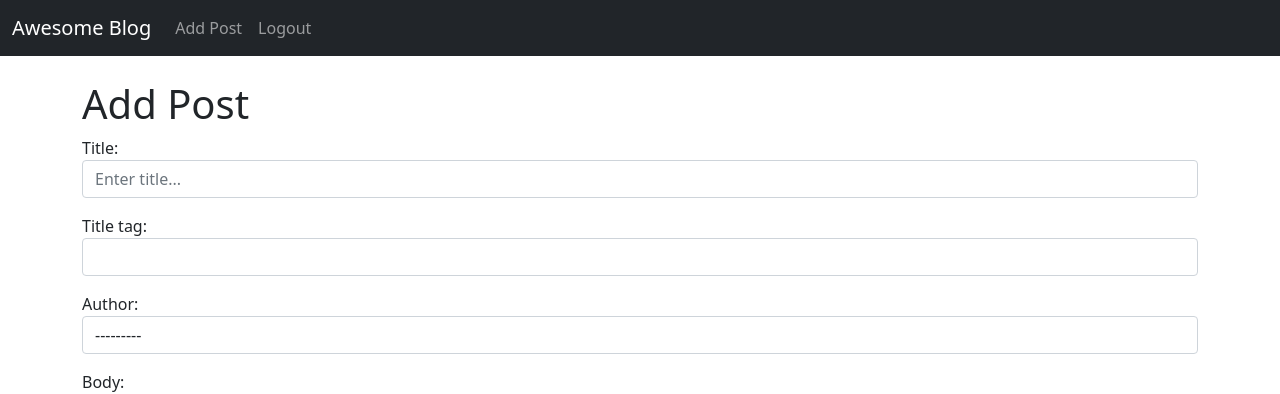
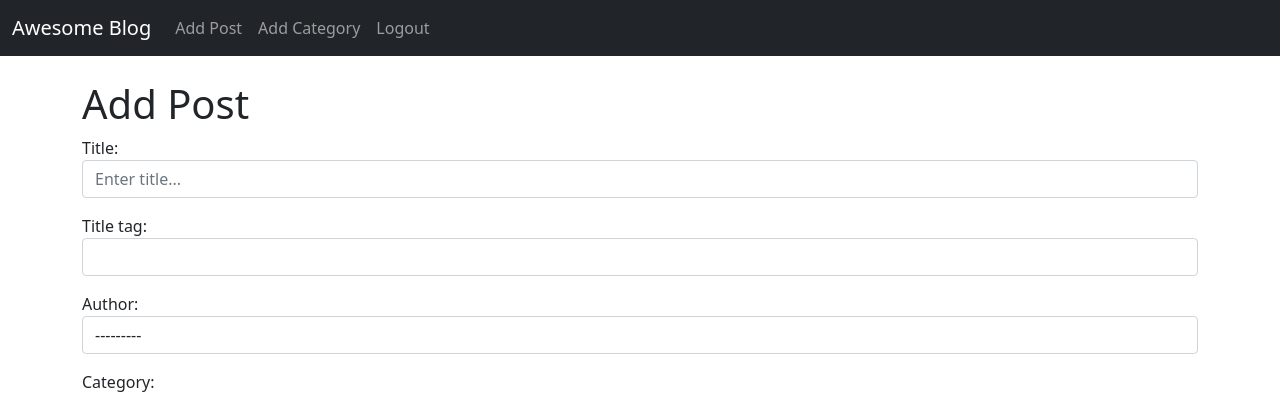
Before and after one commit to shinchri/django-full-blog, a Django app: page /add_post/ in a window 1280 px wide. Shown: the top 394 px of the page. Run offline with Django 4.2, Linux system fonts and the light colour scheme; the visitor is signed in with stand-in values (Sample User, id 1); data comes from the database, SQL or seed files in the repository.

Commit message:
feat: Add category

```diff
--- a/theblog/admin.py
+++ b/theblog/admin.py
@@ -1,5 +1,6 @@
 from django.contrib import admin
-from .models import Post
+from .models import Post, Category
 
 # Register your models here.
 admin.site.register(Post)
+admin.site.register(Category)
--- a/theblog/forms.py
+++ b/theblog/forms.py
@@ -1,26 +1,36 @@
 from django import forms
 
-from .models import Post
+from .models import Post, Category
+
+# choices = [('coding', 'coding'), ('sports', 'sports'), ('entertainment', 'entertainment')]
+choices = Category.objects.all().values_list('name', 'name')
+
+# choice_list = []
+
+# for item in choices:
+#   choice_list.append(item)
 
 class PostForm(forms.ModelForm):
   class Meta:
     model = Post
-    fields = ('title', 'title_tag', 'author', 'body')
+    fields = ('title', 'title_tag', 'author', 'category', 'body')
 
     widgets = {
       'title': forms.TextInput(attrs={'class': 'form-control', 'placeholder': 'Enter title...'}),
       'title_tag': forms.TextInput(attrs={'class': 'form-control'}),
       'author': forms.Select(attrs={'class': 'form-control'}),
+      'category': forms.Select(choices=choices, attrs={'class': 'form-control'}),
       'body': forms.Textarea(attrs={'class': 'form-control'}),
     }
 
 class EditPostForm(forms.ModelForm):
   class Meta:
     model = Post
-    fields = ('title', 'title_tag', 'body')
+    fields = ('title', 'title_tag', 'category', 'body')
 
     widgets = {
       'title': forms.TextInput(attrs={'class': 'form-control', 'placeholder': 'Enter title...'}),
       'title_tag': forms.TextInput(attrs={'class': 'form-control'}),
+      'category': forms.Select(choices=choices, attrs={'class': 'form-control'}),
       'body': forms.Textarea(attrs={'class': 'form-control'}),
     }
--- a/theblog/models.py
+++ b/theblog/models.py
@@ -4,12 +4,24 @@
 from datetime import datetime, date
 
 # Create your models here.
+class Category(models.Model):
+  name = models.CharField(max_length=255)
+
+  def __str__(self):
+    return self.name
+
+  def get_absolute_url(self):
+      return reverse("home")
+
+
+
 class Post(models.Model):
   title = models.CharField(max_length=255)
   title_tag = models.CharField(max_length=255)
   author = models.ForeignKey(User, on_delete=models.CASCADE)
   body = models.TextField()
   post_date = models.DateField(auto_now_add=True)
+  category = models.CharField(max_length=255, default="uncategorized")
 
   def __str__(self):
     return self.title + ' | ' + str(self.author)
--- a/theblog/templates/base.html
+++ b/theblog/templates/base.html
@@ -37,6 +37,9 @@
                 <a class="nav-link" href="{% url 'add_post' %}">Add Post</a>
               </li>
               <li class="nav-item">
+                <a class="nav-link" href="{% url 'add_category' %}">Add Category</a>
+              </li>
+              <li class="nav-item">
                 <a class="nav-link" href="{% url 'logout' %}">Logout</a>
               </li>
             {% else %}
--- a/theblog/templates/home.html
+++ b/theblog/templates/home.html
@@ -4,7 +4,7 @@
   {% for post in object_list %}
   <li>
     <a href="{% url 'article-detail' post.pk %}">{{ post.title }}</a> -
-    {{ post.author.first_name }} {{ post.author.last_name }} - {{ post.post_date }}
+     {{ post.category }} - {{ post.author.first_name }} {{ post.author.last_name }} - {{ post.post_date }}
     {% if user.is_authenticated %}
       - <a href="{% url 'update_post' post.pk %}">(Edit)</a>
       <a href="{% url 'delete_post' post.pk %}">(Delete)</a>
--- a/theblog/urls.py
+++ b/theblog/urls.py
@@ -1,10 +1,11 @@
 from django.urls import path
-from .views import AddPostView, HomeView, ArticleDetailView, UpdatePostView, DeletePostView
+from .views import AddPostView, HomeView, ArticleDetailView, UpdatePostView, DeletePostView, AddCategoryView
 
 urlpatterns = [
   path('', HomeView.as_view(), name="home"),
   path('article/<int:pk>', ArticleDetailView.as_view(), name="article-detail"),
   path('add_post/', AddPostView.as_view(), name="add_post"),
+  path('add_category/', AddCategoryView.as_view(), name="add_category"),
   path('article/edit/<int:pk>', UpdatePostView.as_view(), name="update_post"),
   path('article/<int:pk>/remove', DeletePostView.as_view(), name="delete_post"),
 ]
--- a/theblog/views.py
+++ b/theblog/views.py
@@ -2,7 +2,7 @@
 from django.views.generic import ListView, DetailView, CreateView, UpdateView, DeleteView
 from django.urls import reverse_lazy
 
-from theblog.models import Post
+from theblog.models import Post, Category
 from .forms import PostForm, EditPostForm
 
 # Create your views here.
@@ -22,6 +22,12 @@
   # fields = '__all__' # put all fields
   # fields = ('title', 'body')
 
+class AddCategoryView(CreateView):
+  model = Category
+  template_name = "add_category.html"
+  fields = '__all__' # put all fields
+  # fields = ('title', 'body')
+
 class UpdatePostView(UpdateView):
   model = Post
   template_name = "update_post.html"
```
Also changed, not shown: theblog/templates/add_category.html (added, +21 -0 lines), theblog/migrations/0004_category_post_category.py (added).
